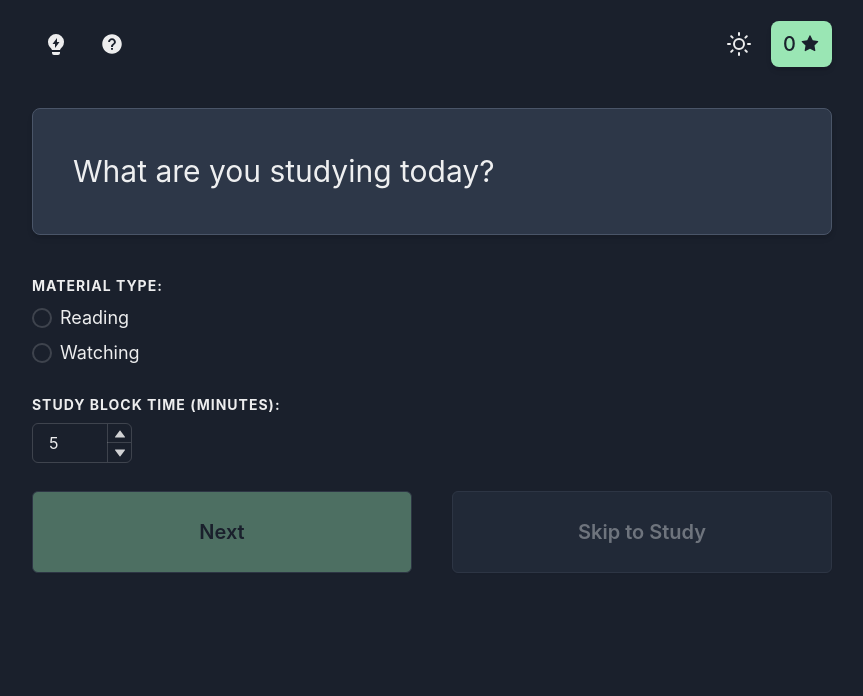
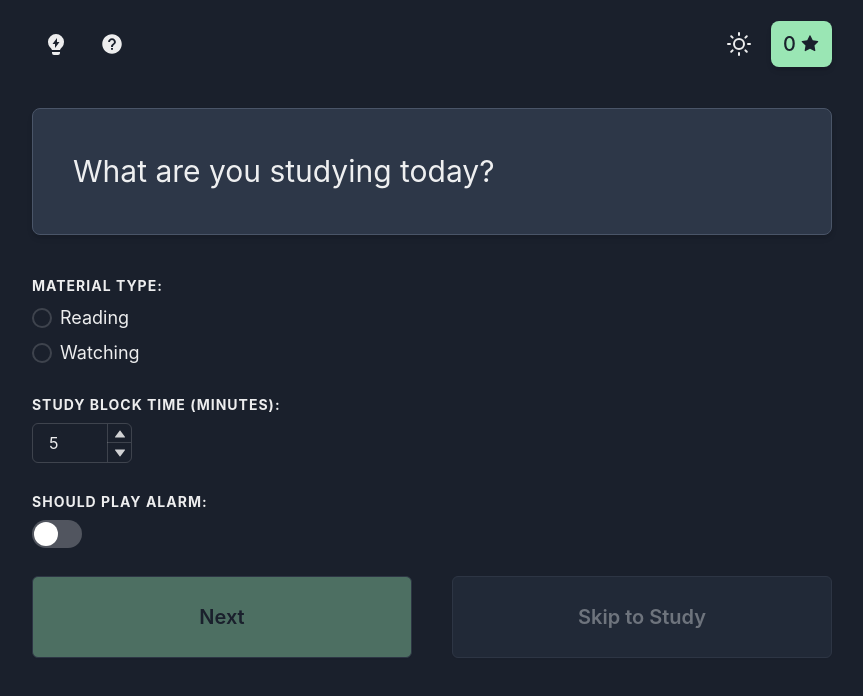
Before and after one commit to Philosocode/workflows, a React (Create React App) app: page / in a window 1280 px wide. Shown: the top 696 px of the page, without its empty margins (208-1071 px from the left). Built offline with nearby package versions, Linux system fonts and the light colour scheme; what react-mde, showdown would draw is missing.

Commit message:
Add timer alarm

```diff
--- a/src/consume/pages/consume.page.tsx
+++ b/src/consume/pages/consume.page.tsx
@@ -23,7 +23,7 @@ const steps = [
   <PracticeReminder />,
   <StudySummarize message="Summarize everything you've learned so far. Try to do it from memory, without looking at the material." />,
   <Study />,
-  <StudySummarize message="Summarize everything you've learned in this study block. Try to do it from memory, without looking at the material." />,
+  <StudySummarize message="Summarize everything you've learned during this study block. Try to do it from memory, without looking at the material." />,
   <SummaryScreen />,
 ];
 
--- a/src/consume/redux/consume.selectors.tsx
+++ b/src/consume/redux/consume.selectors.tsx
@@ -23,3 +23,8 @@ export const selectStudyBlockTime = createSelector(
   [selectConsumeState],
   (state) => state.studyBlockTime,
 );
+
+export const selectShouldPlayAlarm = createSelector(
+  [selectConsumeState],
+  (state) => state.shouldPlayAlarm,
+);
--- a/src/consume/redux/consume.slice.tsx
+++ b/src/consume/redux/consume.slice.tsx
@@ -7,6 +7,7 @@ const initialState: IConsumeState = {
   step: 1,
   studyBlockCount: 0,
   studyBlockTime: 5,
+  shouldPlayAlarm: false,
 };
 
 const consumeSlice = createSlice({
@@ -21,6 +22,7 @@ const consumeSlice = createSlice({
 
       state.materialType = payload.materialType;
       state.studyBlockTime = payload.studyBlockTime;
+      state.shouldPlayAlarm = payload.shouldPlayAlarm;
     },
     goToStudy: (state) => {
       // TODO: change this. This is bad
--- a/src/consume/redux/consume.types.tsx
+++ b/src/consume/redux/consume.types.tsx
@@ -6,9 +6,11 @@ export interface IConsumeState {
   step: number;
   studyBlockCount: number;
   studyBlockTime: number;
+  shouldPlayAlarm: boolean;
 }
 
 export interface ISetMaterialDataPayload {
   materialType: TMaterialType;
   studyBlockTime: number;
+  shouldPlayAlarm: boolean;
 }
--- a/src/consume/steps/get-material-data.component.tsx
+++ b/src/consume/steps/get-material-data.component.tsx
@@ -11,6 +11,7 @@ import {
   NumberIncrementStepper,
   NumberDecrementStepper,
   VStack,
+  Switch,
 } from "@chakra-ui/react";
 
 import { TMaterialType } from "consume/redux/consume.types";
@@ -30,6 +31,7 @@ import { FormLabel } from "form/components/form-label.component";
 interface IFormProps {
   materialType: TMaterialType;
   studyBlockTime: number;
+  shouldPlayAlarm: boolean;
 }
 export function GetMaterialData() {
   const studyBlockTime = useAppSelector(selectStudyBlockTime);
@@ -97,6 +99,15 @@ export function GetMaterialData() {
             />
           </FormControl>
 
+          <FormControl id="shouldPlayAlarm">
+            <FormLabel>Should Play Alarm:</FormLabel>
+            <Switch
+              colorScheme="green"
+              size="lg"
+              {...register("shouldPlayAlarm")}
+            />
+          </FormControl>
+
           <CardButtonGrid>
             <CardButton disabled={!formState.isValid} type="submit">
               Next
--- a/src/consume/steps/summary-screen.component.tsx
+++ b/src/consume/steps/summary-screen.component.tsx
@@ -13,12 +13,15 @@ export function SummaryScreen() {
   const dispatch = useAppDispatch();
   const currentHooks = useAppSelector(selectCurrentHooks);
 
+  const message =
+    currentHooks.length === 0
+      ? "You didn't create any hooks/notes during this study block."
+      : `You created ${currentHooks.length} hooks/notes during this study block.
+    Well done!`;
+
   return (
     <VStack spacing={5}>
-      <Message>
-        Nice job! You created {currentHooks.length} hooks/notes during this
-        study block.
-      </Message>
+      <Message>{message}</Message>
       <CardButtonGrid>
         <CardButton color="green" onClick={() => dispatch(nextStudyBlock())}>
           Next Block
--- a/src/timer/components/timer.component.tsx
+++ b/src/timer/components/timer.component.tsx
@@ -3,6 +3,10 @@ import { Box, ButtonGroup, useColorModeValue } from "@chakra-ui/react";
 
 import { Button } from "shared/components/button/button.component";
 import { theme } from "theme";
+import { useAppSelector } from "shared/redux/store";
+import { selectShouldPlayAlarm } from "consume/redux/consume.selectors";
+
+const audio = new Audio("/alarm-beep.mp3");
 
 interface IProps {
   duration: number;
@@ -20,6 +24,8 @@ export function Timer(props: IProps) {
   const [counter, setCounter] = useState(initialSeconds);
   const [isActive, setIsActive] = useState(props.startAutomatically ?? true);
 
+  const shouldPlayAlarm = useAppSelector(selectShouldPlayAlarm);
+
   useEffect(() => {
     let intervalId: ReturnType<typeof setInterval>;
 
@@ -30,8 +36,12 @@ export function Timer(props: IProps) {
       }, 1000);
     }
 
+    if (initialSeconds > 0 && shouldPlayAlarm && counter <= 0) {
+      audio.play();
+    }
+
     return () => clearInterval(intervalId);
-  }, [isActive, counter]);
+  }, [counter, isActive, initialSeconds, shouldPlayAlarm]);
 
   function secondsToTimeString(seconds: number) {
     const secondsCounter = seconds % 60;
```
Also changed, not shown: 1 other file (tests, documents, lock files or other folders).
